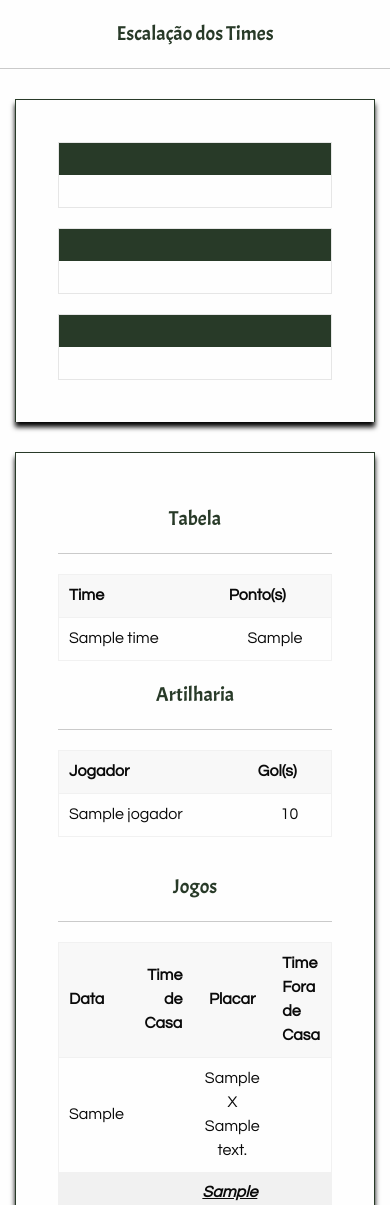
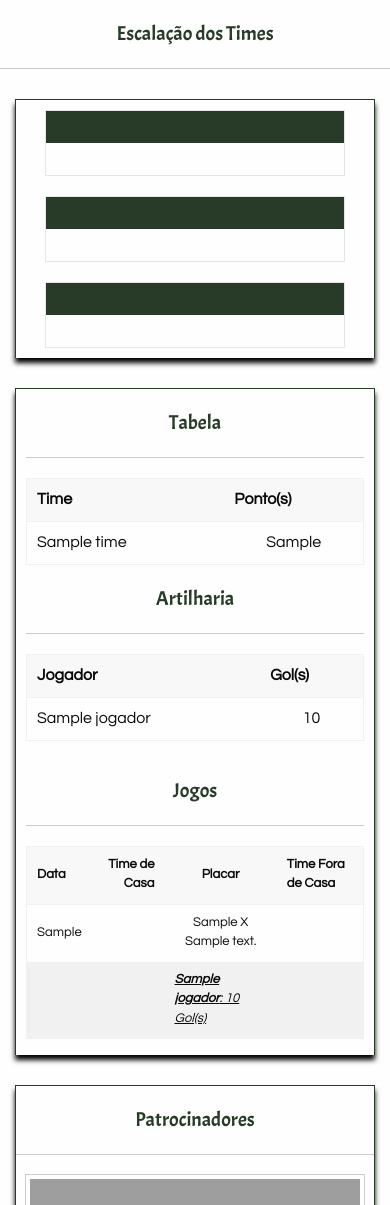
Before and after one commit to SnakeWar/newinter2017, a PHP site: page / in a window 390 px wide. Shown: the part 893-2098 px from the top of the page. Run offline with PHP 8.4, Linux system fonts and the light colour scheme; tables that the repository leaves empty or names only in its code hold one stand-in row (values such as "Sample post"); data that the repository does not hold is empty; grey boxes are pictures that could not be loaded.

Commit message:
diminuiar padding com resolução baixa

```diff
--- a/css/app.css
+++ b/css/app.css
@@ -53,8 +53,14 @@ a:hover, a:link, a:visited{
 .ali-direita{
 	text-align: right;
 }
-.jogos{
-	font-size: 1rem;
+@media screen and (max-width: 480px){
+
+	.jogos{
+		font-size: 13px;
+	}
+	.grid-container{
+		padding: 0 0;
+	}
 }
 .callout, .top-bar, .top-bar ul, .top-bar-left, .top-bar-right, .menu li{
 	background: #283a28;
--- a/index.php
+++ b/index.php
@@ -166,7 +166,7 @@ $time3 = 8;
 </div>
 </div>
 </div>
-<div class="grid-container caixa">
+<div class="grid-container caixa pagina-inicial">
  <div class="grid-x grid-padding-x">
   <div class="medium-6 large-4 cell">
    <div class="row column text-center">
```
